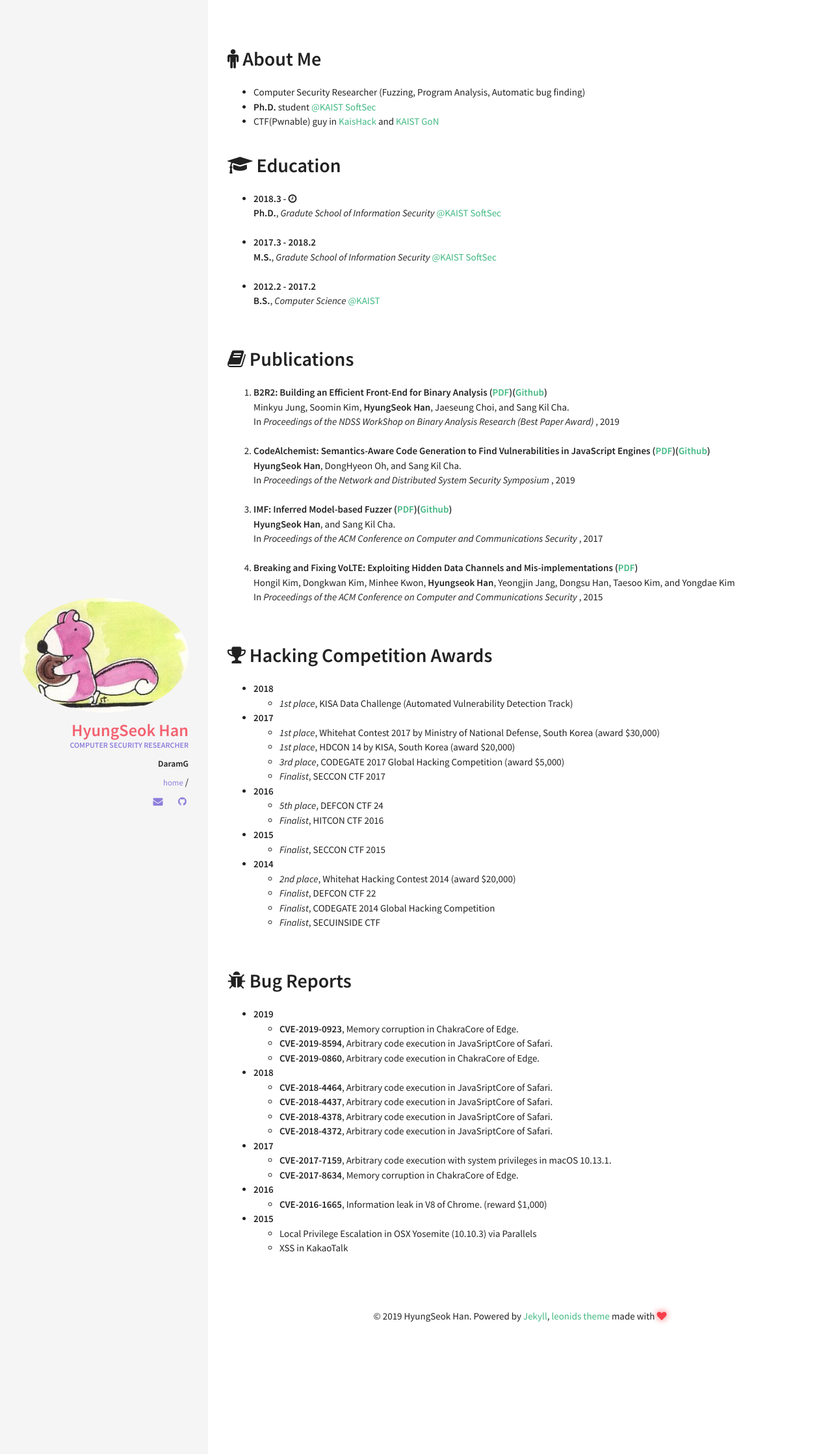
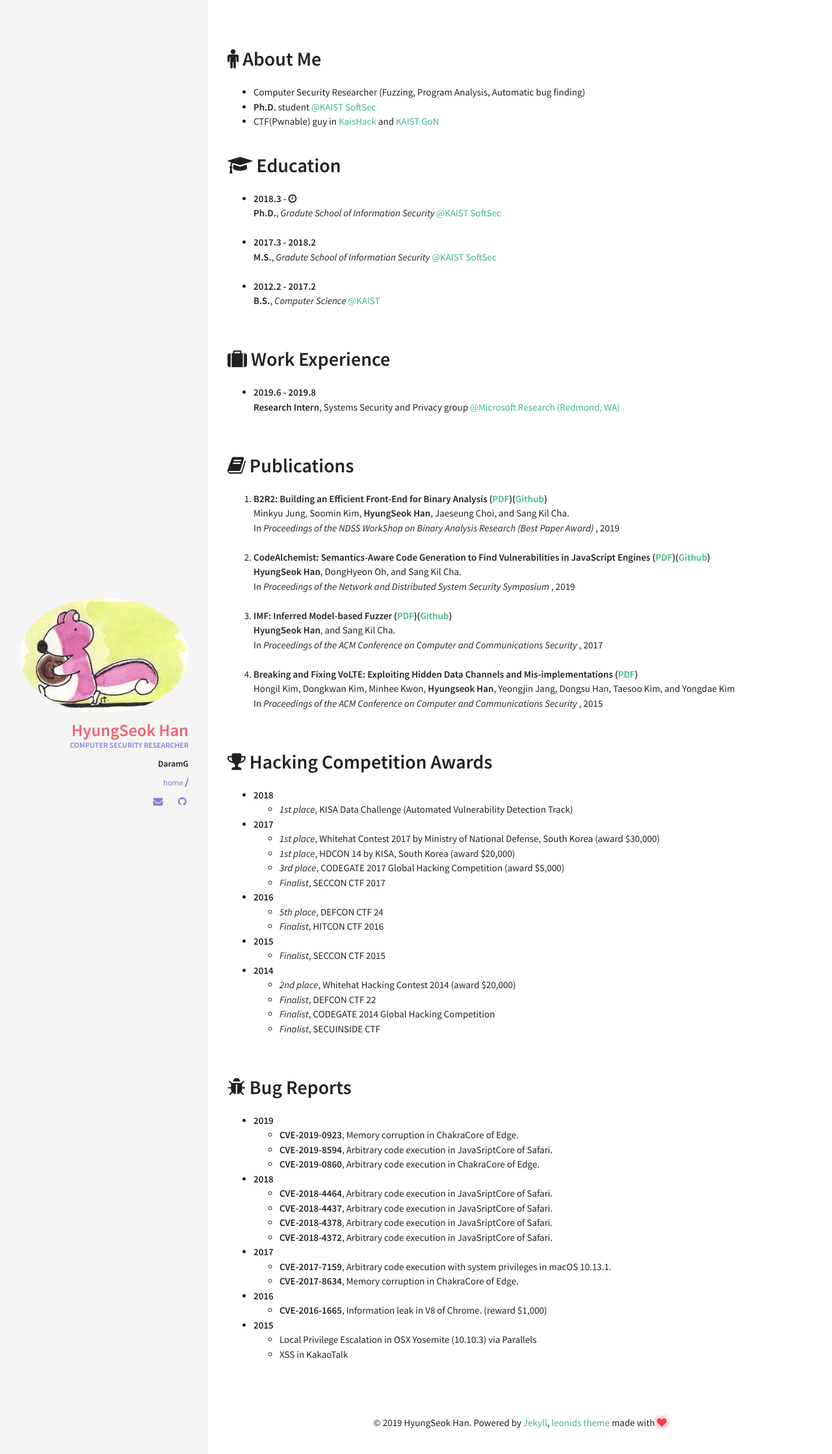
Before and after one commit to DaramG/daramg.github.io, a Jekyll site: the page built from index.html, in a window 1280 px wide. Shown: the top 2238 px of the page at 65% size. Built offline with Jekyll 4.4.1, drawn with Linux system fonts in a browser that asks for light colours.

Commit message:
Add work experience

```diff
--- /dev/null
+++ b/_data/index/work.yml
@@ -0,0 +1,4 @@
+- name: Microsoft Research (Redmond, WA)
+  link: https://www.microsoft.com/en-us/research/
+  date: 2019.6 - 2019.8
+  descr: <strong>Research Intern</strong>, Systems Security and Privacy group
--- /dev/null
+++ b/_includes/sections/work.html
@@ -0,0 +1,17 @@
+<h1>
+    <i class = "fa fa-suitcase"> </i>
+    <span data-i18n="skills.my_skills">Work Experience</span>
+</h1>
+
+<div>
+  <ul>
+    {% for career in site.data.index.work %}
+        <li>
+            <strong>{{ career.date}}</strong> <br>
+            {{career.descr}}
+            <a href="{{ career.link }}">@{{ career.name }}</a>
+        </li>
+        <br>
+    {% endfor %}
+  </ul>
+</div>
--- a/_layouts/resume.html
+++ b/_layouts/resume.html
@@ -12,6 +12,12 @@ layout: default
         <div class="row">
             <div class="col">
                 {% include sections/education.html %}
+            </div>
+        </div>
+
+        <div class="row">
+            <div class="col">
+                {% include sections/work.html %}
             </div>
         </div>
 
```
